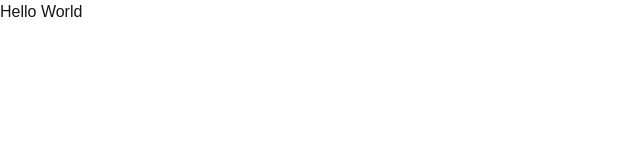
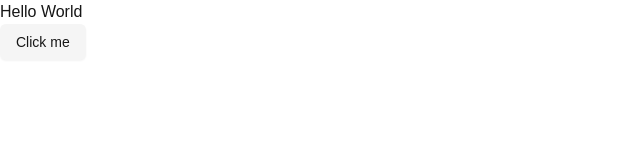
Before and after one commit to batur/nextjs-boilerplate, a Next.js app: page / in a window 1280 px wide. Shown: the top 160 px of the page, without its empty margins (0-640 px from the left). Built offline with nearby package versions, Linux system fonts and the light colour scheme.

Commit message:
refactor: core components

```diff
--- a/app/page.tsx
+++ b/app/page.tsx
@@ -1,7 +1,10 @@
+import { Button } from '@/core/components';
+
 const Home = () => {
   return (
     <div>
       <h1>Hello World</h1>
+      <Button variant='secondary'>Click me</Button>
     </div>
   );
 };
--- /dev/null
+++ b/core/components/index.ts
@@ -0,0 +1 @@
+export * from './Button';
--- a/tsconfig.json
+++ b/tsconfig.json
@@ -18,7 +18,8 @@
       }
     ],
     "paths": {
-      "@/*": ["./*"]
+      "@/*": ["./*"],
+      "@core": ["./core/components"]
     }
   },
   "include": [
```
